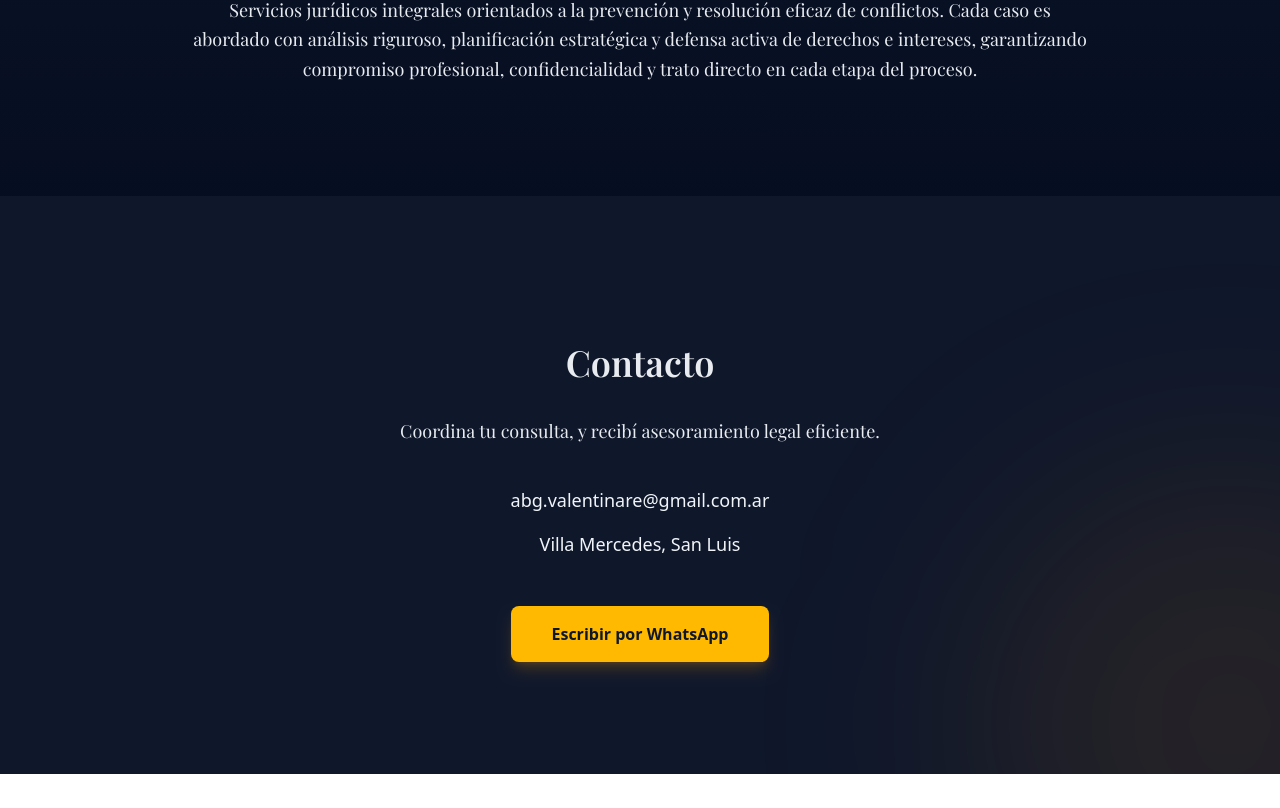
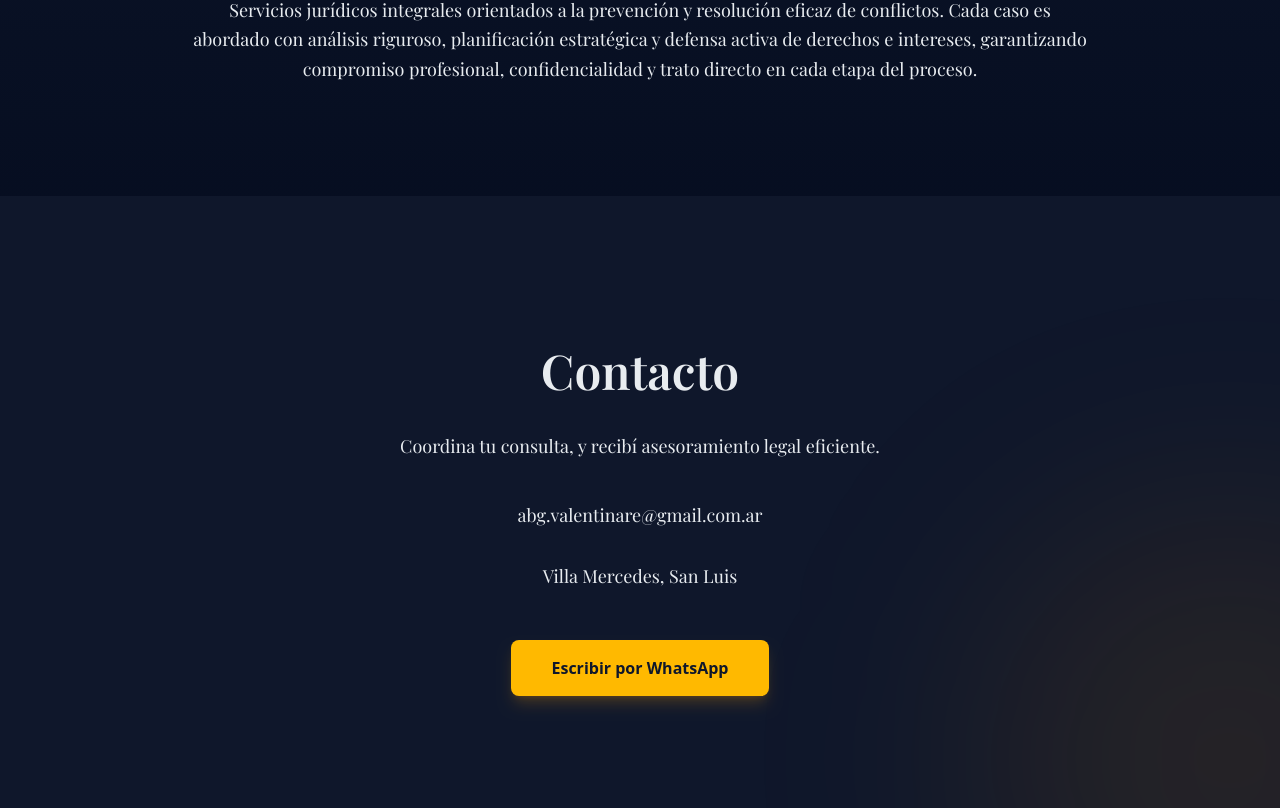
Before and after one commit to Elio-Nicolas/estudio-abogacia-VRe, a Next.js app: page / in a window 1280 px wide. Shown: the part 1693-2501 px from the top of the page. Before the commit the page ends 2467 px from the top, so only its background shows below. Built offline with nearby package versions, Linux system fonts and the light colour scheme.

Commit message:
modificacion 5 16_02

```diff
--- a/componentes/Contact.tsx
+++ b/componentes/Contact.tsx
@@ -9,7 +9,7 @@ export default function Contact() {
       <div className="absolute w-[500px] h-[500px] bg-amber-500/10 blur-[120px] rounded-full bottom-[-200px] right-[-200px]" />
 
       <div className="relative max-w-4xl mx-auto text-center">
-        <h2 className={`mt-8 text-3xl md:text-4xl font-semibold text-[#E8ECF0] leading-tight text-center ${playfair.className}`}>
+        <h2 className={`mt-8 text-4xl md:text-5xl font-semibold text-[#E8ECF0] leading-tight text-center ${playfair.className}`}>
           Contacto
         </h2>
 
@@ -18,8 +18,10 @@ export default function Contact() {
         </p>
 
         <div className="mt-10 space-y-4 text-lg">
-          <p> abg.valentinare@gmail.com.ar</p>
-            <p> Villa Mercedes, San Luis</p>
+          <p className={`mt-8 text-[#E8ECF0] text-lg leading-relaxed ${playfair.className}`}>
+            abg.valentinare@gmail.com.ar</p>
+          <p className={`mt-8 text-[#E8ECF0] text-lg leading-relaxed ${playfair.className}`}>
+            Villa Mercedes, San Luis</p>
         </div>
 
         <a
```
